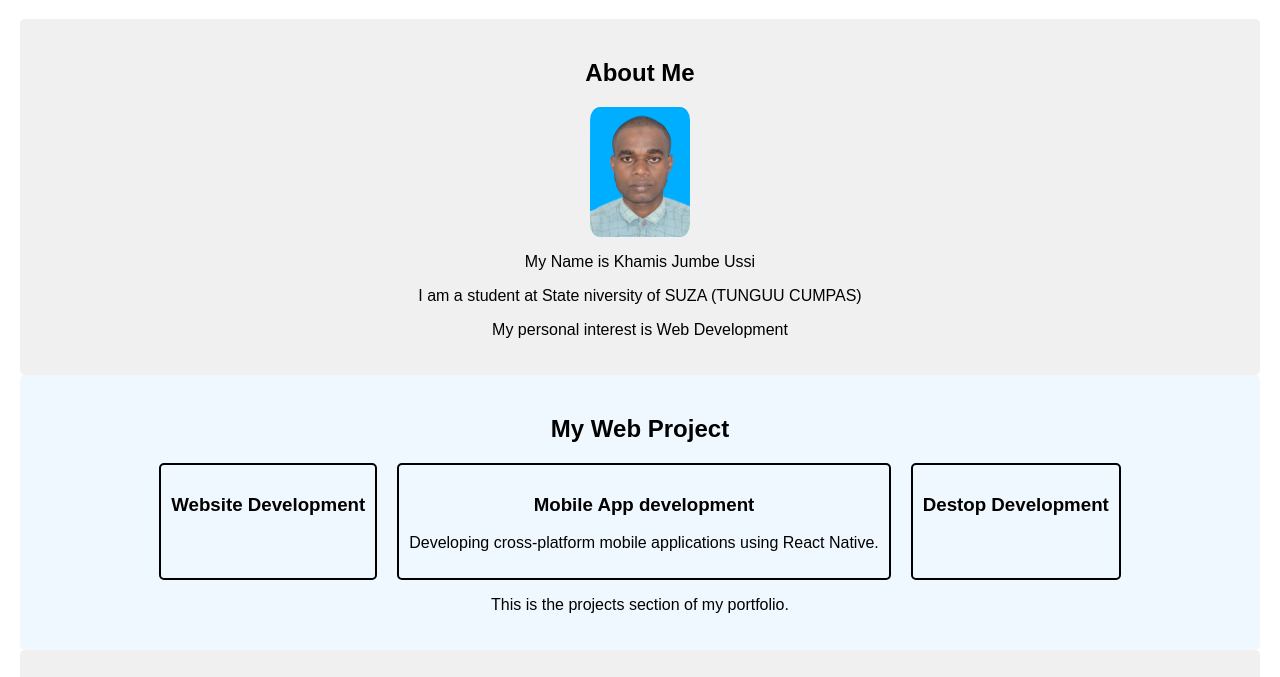
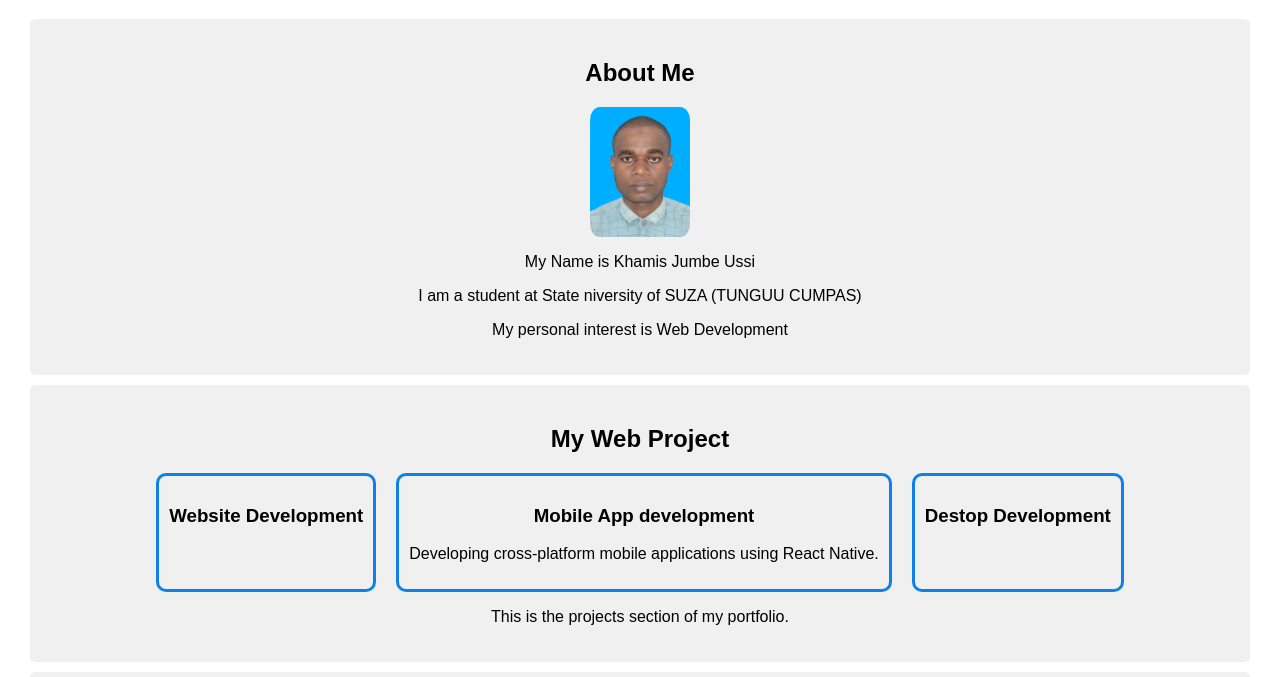
Before and after one commit to JumbezGit/portfolio, a plain HTML site: page index.html in a window 1280 px wide. Shown: the part 123-800 px from the top of the page. Drawn offline with Linux system fonts and the light colour scheme.

Commit message:
FileAdded(image)

```diff
--- a/styles.css
+++ b/styles.css
@@ -9,7 +9,8 @@ main{
 header{
     background-color: #1e024b;
     padding: 20px;
-    margin-top:0
+    margin-top:0;
+    position:static;
 }
 nav ul {
     list-style-type: none;
@@ -42,9 +43,9 @@ footer{
     font-family: Arial, Helvetica, sans-serif;
 }
 .grid{
-    border: 2px solid #000;
+    border: 3px solid #0f80eb;
     padding: 10px;
-    border-radius: 5px;
+    border-radius: 10px;
 }
 .image{
 justify-content: center;
@@ -53,15 +54,10 @@ display: flex;
 img{
     border-radius: 10%;
 }
-#about{
+#about, #projects{
     background-color: #f0f0f0;
     padding: 20px;
     border-radius: 5px;
     text-align: center;
+    margin: 10px;
 }
-#projects{
-    background-color: aliceblue;
-    border-radius: 5px;
-    padding: 20px;
-    text-align: center;
-}
```
